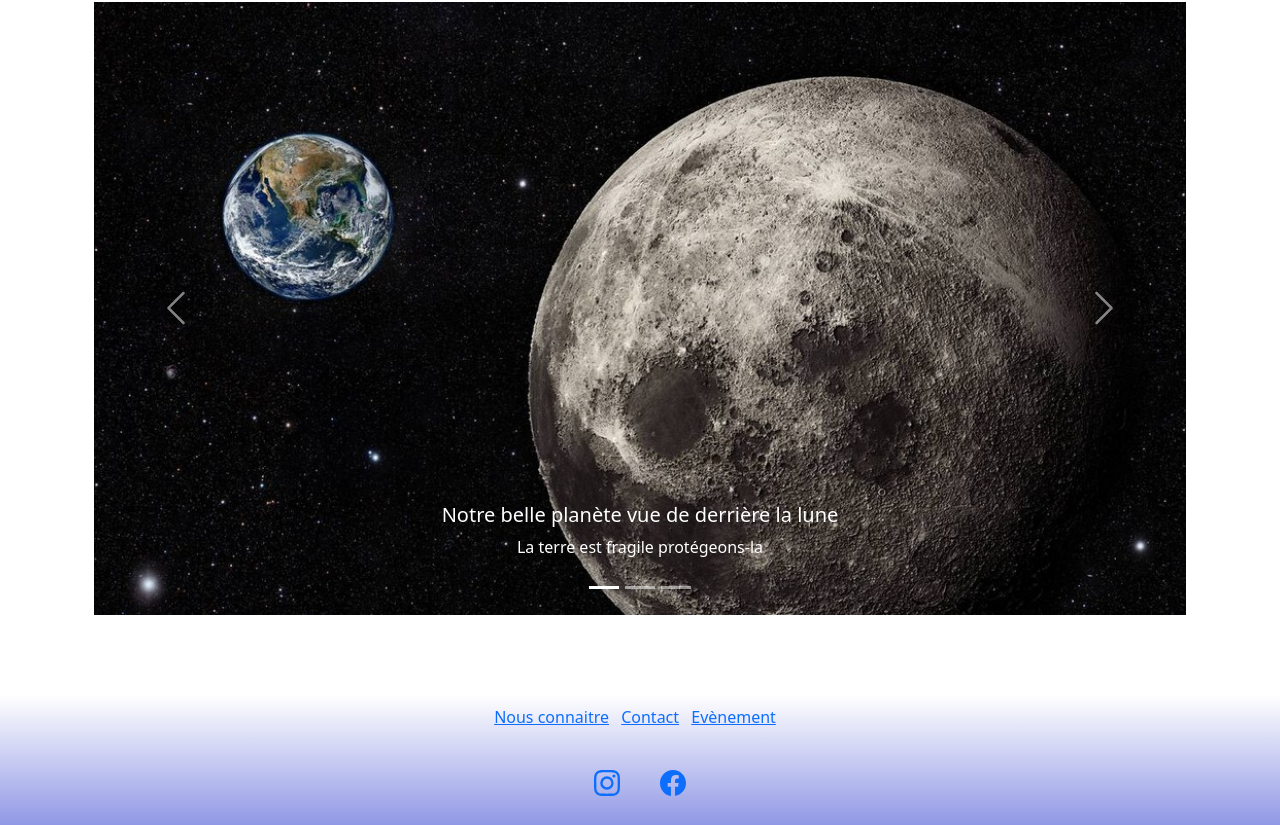
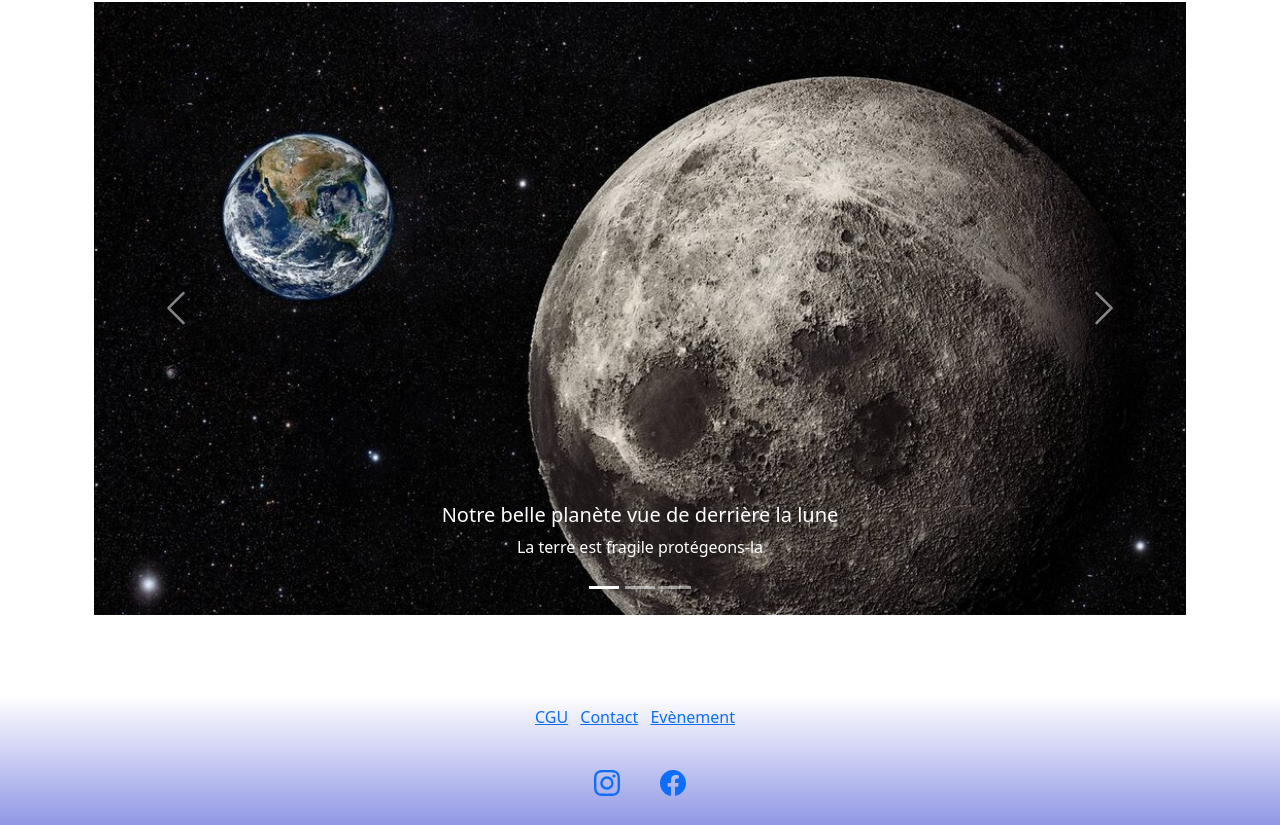
Before and after one commit to oliv66001/planete-terre-verte, a plain HTML site: page index.html in a window 1280 px wide. Shown: the part 1306-2131 px from the top of the page. Drawn offline with Linux system fonts and the light colour scheme.

Commit message:
Mise en place CGU sur index.html 2 #5

```diff
--- a/index.html
+++ b/index.html
@@ -227,8 +227,8 @@
     </main>
     <footer>
         <ul class="list-inline col-12" style="padding-bottom: 5px">
-            <li class="list-inline-item disabled">
-                <a href="#">Nous connaitre</a>
+            <li class="list-inline-item">
+                <a href="cgu.pdf/CGU.pdf">CGU</a>
             </li>
             <li class="list-inline-item"><a href="contact.html">Contact</a></li>
             <li class="list-inline-item">
```
Also changed, not shown: 1 other file.
